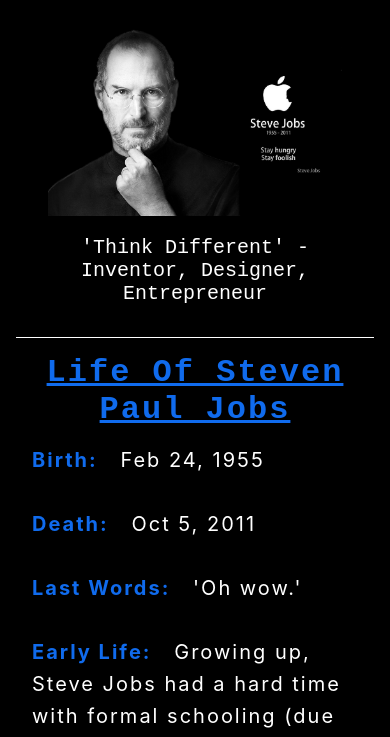
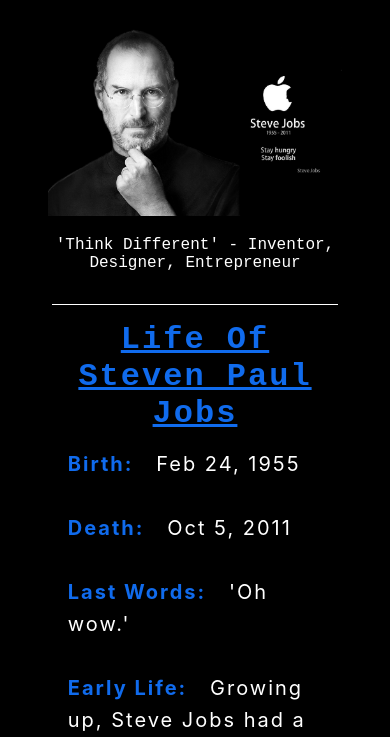
Before and after one commit to Maheshkumar-novice/fcc-TributePage, a plain HTML site: page index.html in a window 390 px wide. Shown: the part 97-834 px from the top of the page. Drawn offline with Linux system fonts and the light colour scheme.

Commit message:
Adjust responsiveness

```diff
--- a/css/style.css
+++ b/css/style.css
@@ -103,9 +103,23 @@ body {
   padding-left: 0.4rem;
 }
 
-@media (max-width: 500px) {
+@media (min-width: 1300px) {
+  #tribute-info {
+    width: 80%;
+  }
+}
+
+@media (max-width: 1000px) {
   #img-caption {
-    font-size: 1.25rem;
+    font-size: 1.5rem;
+  }
+  #tribute-info {
+    width: 80%;
+  }
+}
+@media (max-width: 600px) {
+  #img-caption {
+    font-size: 1rem;
   }
 }
 
```
